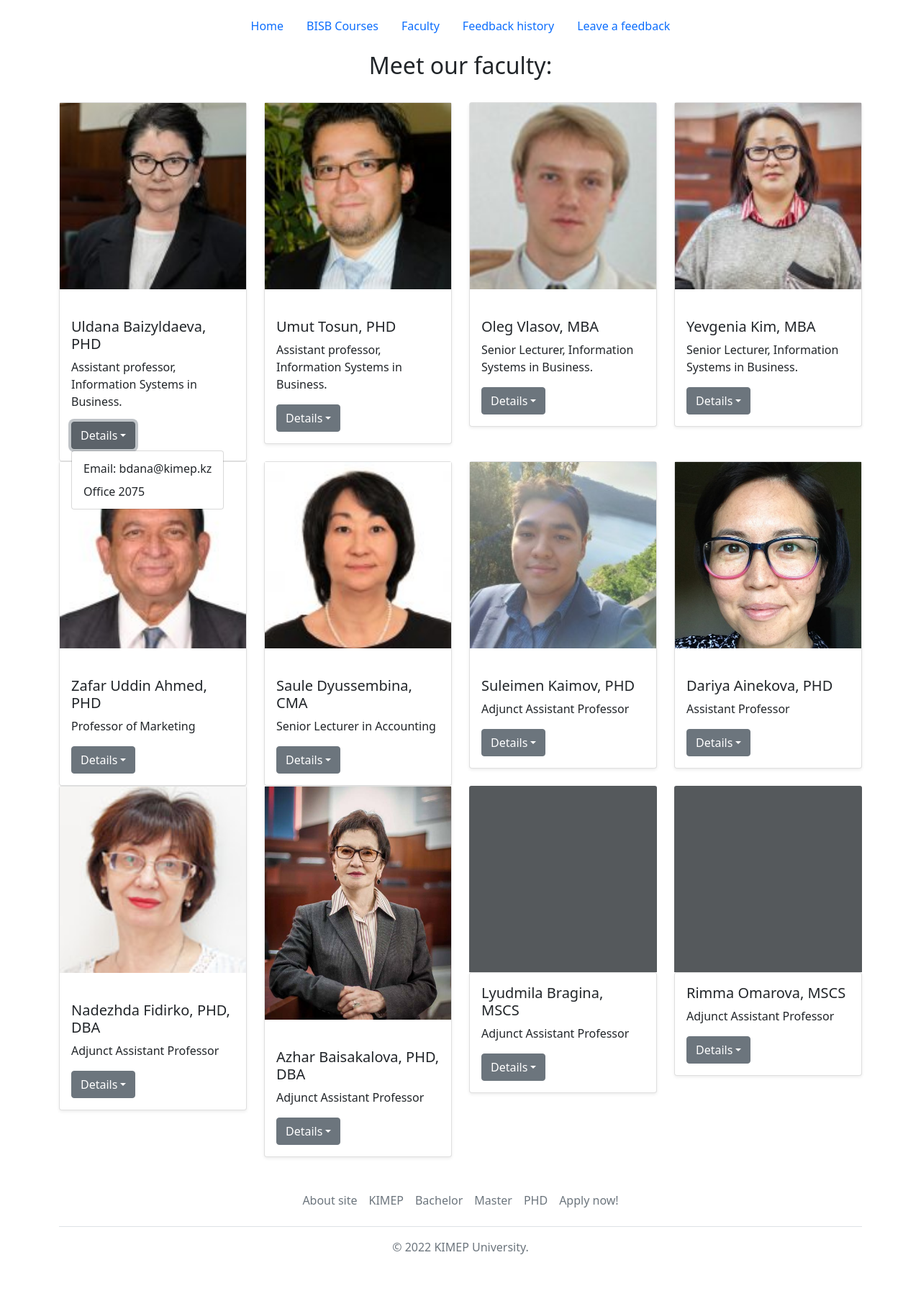
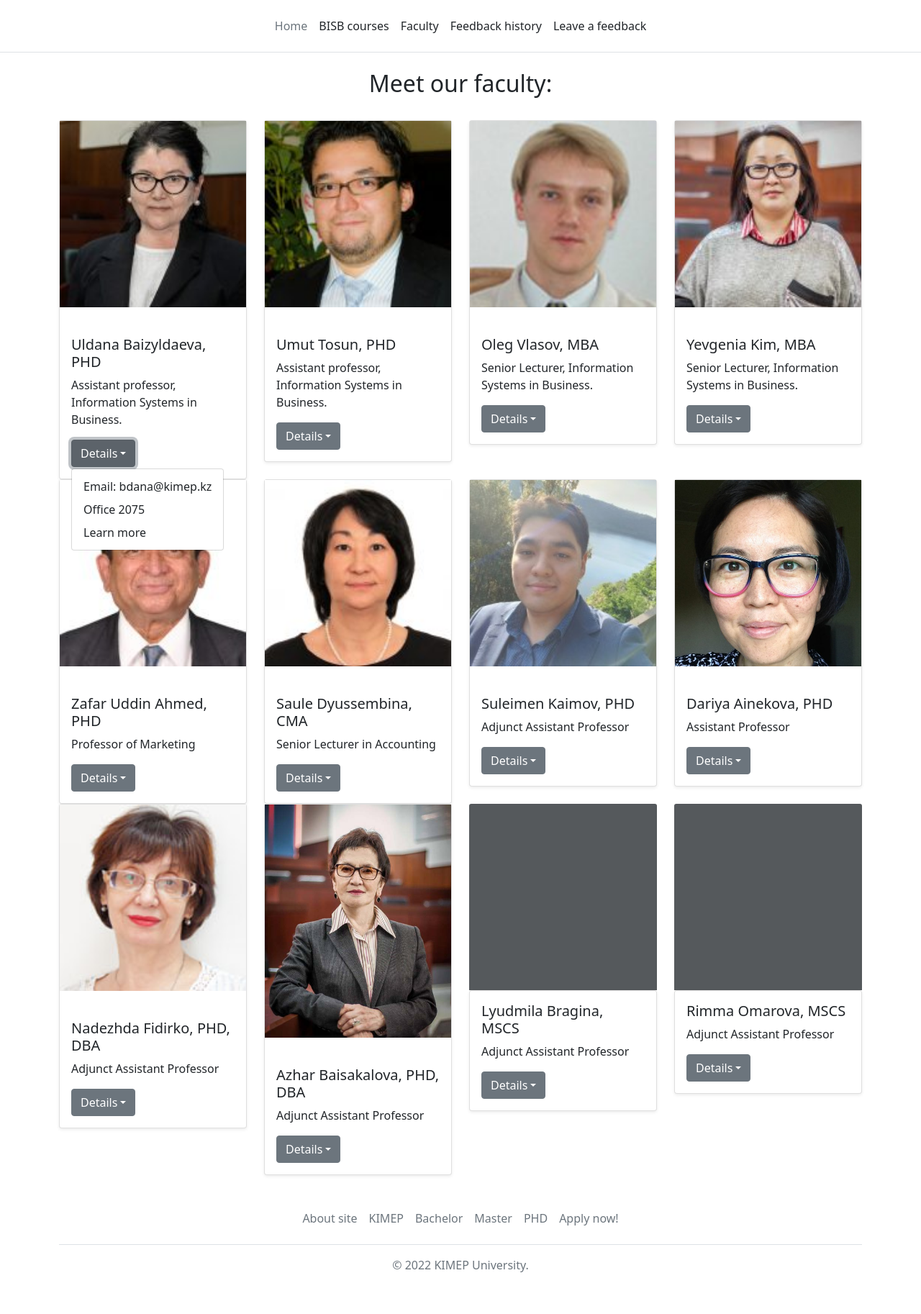
Before and after one commit to Vanoficecream/Final-project, a Flask app: page /faculty in a window 1280 px wide, after a click on "Details". Shown: the whole page at 72% size. Before the commit the page ends 1743 px from the top, so only its background shows below. Run offline with Flask 2, Linux system fonts and the light colour scheme.

Commit message:
Add files via upload

```diff
--- a/Templates/base.html
+++ b/Templates/base.html
@@ -15,17 +15,21 @@
 </head>
 <body>
 
-   <div class="container-fluid">
-    <header class="d-flex justify-content-center py-3">
-      <ul class="nav nav-pills">
-        <li class="nav-item"><a href="/" class="nav-link" aria-current="page">Home</a></li>
-        <li class="nav-item"><a href="/courses" class="nav-link">BISB Courses</a></li>
-        <li class="nav-item"><a href="/faculty" class="nav-link">Faculty</a></li>
-        <li class="nav-item"><a href="/read-feedback" class="nav-link">Feedback history</a></li>
-        <li class="nav-item"><a href="/write-feedback" class="nav-link">Leave a feedback</a></li>
+<header class="d-flex flex-wrap align-items-center justify-content-center justify-content-md-between py-3 mb-4 border-bottom">
+      <a href="/" class="d-flex align-items-center col-md-3 mb-2 mb-md-0 text-dark text-decoration-none">
+      </a>
+
+      <ul class="nav col-12 col-md-auto mb-2 justify-content-center mb-md-0">
+        <li><a href="/" class="nav-link px-2 link-secondary">Home</a></li>
+        <li><a href="/courses" class="nav-link px-2 link-dark">BISB courses</a></li>
+        <li><a href="/faculty" class="nav-link px-2 link-dark">Faculty</a></li>
+        <li><a href="/read-feedback" class="nav-link px-2 link-dark">Feedback history</a></li>
+        <li><a href="/write-feedback" class="nav-link px-2 link-dark">Leave a feedback</a></li>
       </ul>
-    </header>
-  </div>
+
+      <div class="col-md-3 text-end">
+      </div>
+</header>
 
 
     {% block body %}{% endblock %}
--- a/Templates/faculty.html
+++ b/Templates/faculty.html
@@ -18,8 +18,10 @@ Faculty
               <div class="dropdown">
                 <button class="btn btn-secondary dropdown-toggle" type="button" id="dropdownMenuButton1" data-bs-toggle="dropdown" aria-expanded="false">Details</button>
                   <ul class="dropdown-menu">
-                      <li><a class="dropdown-item" href="#">Email: bdana@kimep.kz</a></li>
-                      <li><a class="dropdown-item" href="#">Office 2075</a></li>
+                      <li><a class="dropdown-item">Email: bdana@kimep.kz</a></li>
+                      <li><a class="dropdown-item">Office 2075</a></li>
+                      <li><a class="dropdown-item" href="https://www.kimep.kz/faculty/ru/2020/01/05/dana-baizyldayeva/" target="_blank" rel="noopener noreferrer">Learn
+                          more</a></li>
                   </ul>
               </div>
               <div class="d-flex justify-content-between align-items-center">
@@ -36,7 +38,7 @@ Faculty
               <div class="dropdown">
                 <button class="btn btn-secondary dropdown-toggle" type="button" id="dropdownMenuButton1" data-bs-toggle="dropdown" aria-expanded="false">Details</button>
                   <ul class="dropdown-menu">
-                      <li><a class="dropdown-item" href="#">Email: u.tosun@kimep.kz</a></li>
+                      <li><a class="dropdown-item">Email: u.tosun@kimep.kz</a></li>
                   </ul>
               </div>
               <div class="d-flex justify-content-between align-items-center">
@@ -53,10 +55,11 @@ Faculty
               <div class="dropdown">
                 <button class="btn btn-secondary dropdown-toggle" type="button" id="dropdownMenuButton1" data-bs-toggle="dropdown" aria-expanded="false">Details</button>
                   <ul class="dropdown-menu">
-                      <li><a class="dropdown-item" href="#">Email: olegvl@kimep.kz</a></li>
-                      <li><a class="dropdown-item" href="#">phone: (727) 270-44-40</a></li>
-                      <li><a class="dropdown-item" href="#">office: 418/adm.</a></li>
-                      <li><a class="dropdown-item" href="#">ext. 2064 050010, 2 Abai ave., Almaty, KIMEP University.</a></li>
+                      <li><a class="dropdown-item">Email: olegvl@kimep.kz</a></li>
+                      <li><a class="dropdown-item">phone: (727) 270-44-40</a></li>
+                      <li><a class="dropdown-item">office: 418/adm.</a></li>
+                      <li><a class="dropdown-item" href="https://www.kimep.kz/faculty/ru/2020/01/05/oleg-vlasov-2/" target="_blank" rel="noopener noreferrer">Learn
+                          more</a></li>
                   </ul>
               </div>
               <div class="d-flex justify-content-between align-items-center">
@@ -73,9 +76,11 @@ Faculty
               <div class="dropdown">
                 <button class="btn btn-secondary dropdown-toggle" type="button" id="dropdownMenuButton1" data-bs-toggle="dropdown" aria-expanded="false">Details</button>
                   <ul class="dropdown-menu">
-                      <li><a class="dropdown-item" href="#">Tel: 270-44-40 Ext: 2017</a></li>
-                      <li><a class="dropdown-item" href="#">Office: 316 / Dostyk bld</a></li>
-                      <li><a class="dropdown-item" href="#">Email: ydk@kimep.kz</a></li>
+                      <li><a class="dropdown-item">Tel: 270-44-40 Ext: 2017</a></li>
+                      <li><a class="dropdown-item">Office: 316 / Dostyk bld</a></li>
+                      <li><a class="dropdown-item">Email: ydk@kimep.kz</a></li>
+                      <li><a class="dropdown-item" href="https://www.kimep.kz/faculty/en/2020/01/05/yevgeniya-kim/" target="_blank" rel="noopener noreferrer">Learn
+                          more</a></li>
                   </ul>
               </div>
               <div class="d-flex justify-content-between align-items-center">
@@ -92,7 +97,7 @@ Faculty
               <div class="dropdown">
                 <button class="btn btn-secondary dropdown-toggle" type="button" id="dropdownMenuButton1" data-bs-toggle="dropdown" aria-expanded="false">Details</button>
                   <ul class="dropdown-menu">
-                      <li><a class="dropdown-item" href="#">Office: 312/adm.</a></li>
+                      <li><a class="dropdown-item">Office: 312/adm.</a></li>
                   </ul>
               </div>
               <div class="d-flex justify-content-between align-items-center">
@@ -109,9 +114,9 @@ Faculty
               <div class="dropdown">
                 <button class="btn btn-secondary dropdown-toggle" type="button" id="dropdownMenuButton1" data-bs-toggle="dropdown" aria-expanded="false">Details</button>
                   <ul class="dropdown-menu">
-                      <li><a class="dropdown-item" href="#">MBA, MPHIL</a></li>
-                      <li><a class="dropdown-item" href="#">Phone: 270-44-40</a></li>
-                      <li><a class="dropdown-item" href="#">Office: 336/adm</a></li>
+                      <li><a class="dropdown-item">MBA, MPHIL</a></li>
+                      <li><a class="dropdown-item">Phone: 270-44-40</a></li>
+                      <li><a class="dropdown-item">Office: 336/adm</a></li>
                   </ul>
               </div>
               <div class="d-flex justify-content-between align-items-center">
@@ -128,7 +133,7 @@ Faculty
               <div class="dropdown">
                 <button class="btn btn-secondary dropdown-toggle" type="button" id="dropdownMenuButton1" data-bs-toggle="dropdown" aria-expanded="false">Details</button>
                   <ul class="dropdown-menu">
-                      <li><a class="dropdown-item" href="#">Office: 329/adm</a></li>
+                      <li><a class="dropdown-item">Office: 329/adm</a></li>
                   </ul>
               </div>
               <div class="d-flex justify-content-between align-items-center">
@@ -145,7 +150,7 @@ Faculty
               <div class="dropdown">
                 <button class="btn btn-secondary dropdown-toggle" type="button" id="dropdownMenuButton1" data-bs-toggle="dropdown" aria-expanded="false">Details</button>
                   <ul class="dropdown-menu">
-                      <li><a class="dropdown-item" href="#">Office: 317/adm</a></li>
+                      <li><a class="dropdown-item">Office: 317/adm</a></li>
                   </ul>
               </div>
               <div class="d-flex justify-content-between align-items-center">
@@ -162,9 +167,10 @@ Faculty
               <div class="dropdown">
                 <button class="btn btn-secondary dropdown-toggle" type="button" id="dropdownMenuButton1" data-bs-toggle="dropdown" aria-expanded="false">Details</button>
                   <ul class="dropdown-menu">
-                      <li><a class="dropdown-item" href="#">Phone: 270-44-40, ext. 2268</a></li>
-                      <li><a class="dropdown-item" href="#">Email: comcour@kimep.kz</a></li>
-                      <li><a class="dropdown-item" href="#">Office: 425/adm</a></li>
+                      <li><a class="dropdown-item">Phone: 270-44-40, ext. 2268</a></li>
+                      <li><a class="dropdown-item">Email: comcour@kimep.kz</a></li>
+                      <li><a class="dropdown-item">Office: 425/adm</a></li>
+                      <li><a class="dropdown-item" href="https://www.kimep.kz/faculty/en/2011/05/31/nadezhda-fidirko/" target="_blank" rel="noopener noreferrer">Learn more</a></li>
                   </ul>
               </div>
               <div class="d-flex justify-content-between align-items-center">
@@ -181,8 +187,9 @@ Faculty
               <div class="dropdown">
                 <button class="btn btn-secondary dropdown-toggle" type="button" id="dropdownMenuButton1" data-bs-toggle="dropdown" aria-expanded="false">Details</button>
                   <ul class="dropdown-menu">
-                      <li><a class="dropdown-item" href="#">Phone: 270-42-76</a></li>
-                      <li><a class="dropdown-item" href="#">Office: 312/ac</a></li>
+                      <li><a class="dropdown-item">Phone: 270-42-76</a></li>
+                      <li><a class="dropdown-item">Office: 312/ac</a></li>
+                      <li><a class="dropdown-item" href="https://www.kimep.kz/faculty/ru/2011/09/26/azhar-baisakalova-2/" target="_blank" rel="noopener noreferrer">Learn more</a></li>
                   </ul>
               </div>
               <div class="d-flex justify-content-between align-items-center">
@@ -201,7 +208,7 @@ Faculty
               <div class="dropdown">
                 <button class="btn btn-secondary dropdown-toggle" type="button" id="dropdownMenuButton1" data-bs-toggle="dropdown" aria-expanded="false">Details</button>
                   <ul class="dropdown-menu">
-                      <li><a class="dropdown-item" href="#">Office: 425/adm</a></li>
+                      <li><a class="dropdown-item">Office: 425/adm</a></li>
                   </ul>
               </div>
               <div class="d-flex justify-content-between align-items-center">
@@ -220,7 +227,7 @@ Faculty
               <div class="dropdown">
                 <button class="btn btn-secondary dropdown-toggle" type="button" id="dropdownMenuButton1" data-bs-toggle="dropdown" aria-expanded="false">Details</button>
                   <ul class="dropdown-menu">
-                      <li><a class="dropdown-item" href="#">Office: 425/adm</a></li>
+                      <li><a class="dropdown-item">Office: 425/adm</a></li>
                   </ul>
               </div>
               <div class="d-flex justify-content-between align-items-center">
--- a/Templates/index.html
+++ b/Templates/index.html
@@ -5,7 +5,6 @@ Main page
 {% endblock %}
 
 {% block body %}
-
 <div class="container">
   <h2>Welcome to the site of BISB - Bachelor of Information Systems in Business!</h2><br>
     <p>The Bachelor of Information Systems in Business Program at KIMEP University is dedicated to train professionals who can successfully develop and manage
@@ -29,8 +28,10 @@ Main page
         systems for business organizations. Students can tailor the program to fit specific career goals by selecting elective courses of their interest. The program
         covers the fundamentals of information systems (such as management information systems), as well as advanced courses in the area such as, for instance,
         enterprise resource planning systems and programming.</p><br>
+    <center><img src="/static/images/kimep_logo.png"></center>
 </div>
 
 
 
+
 {% endblock %}
```
